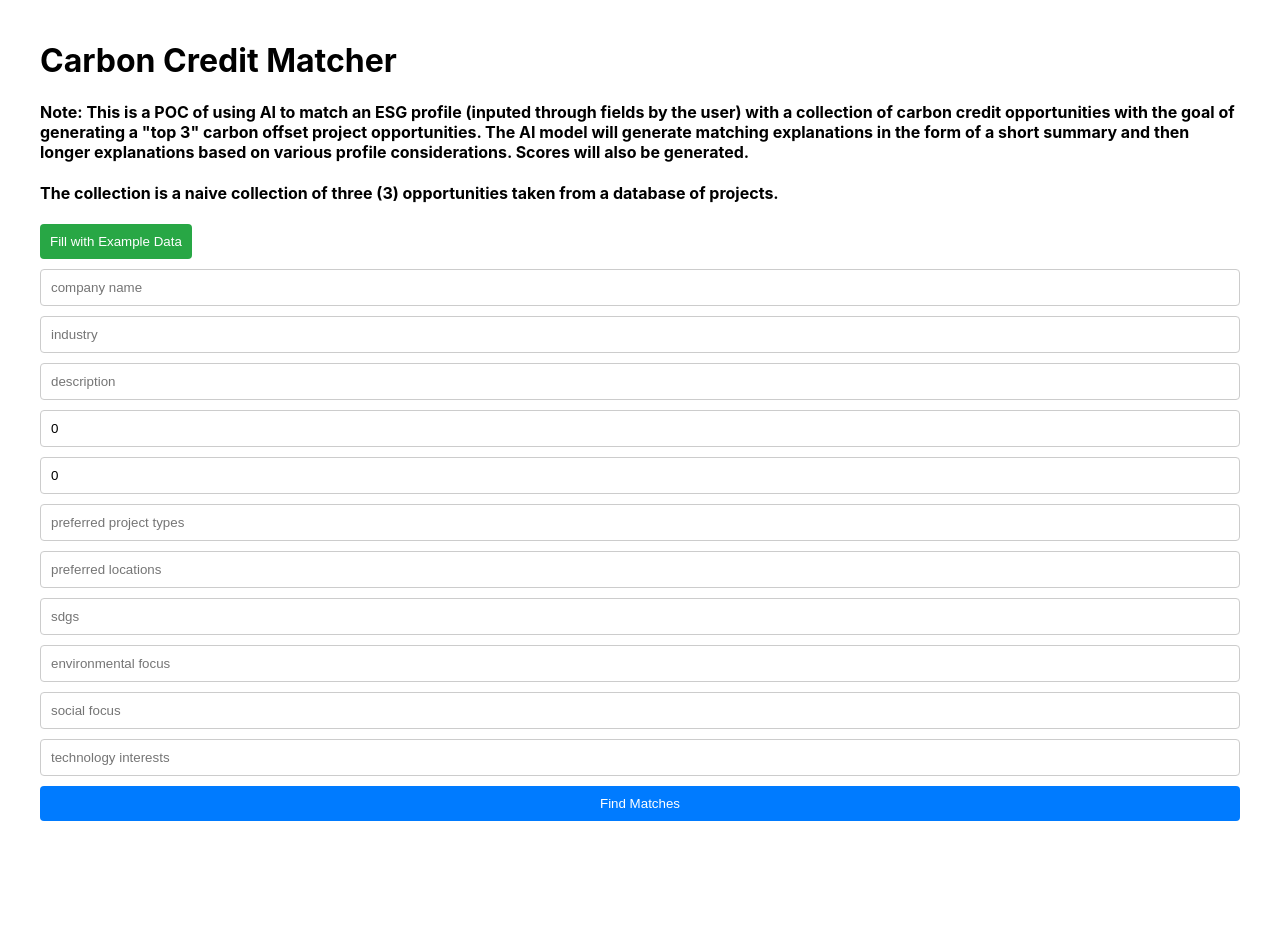
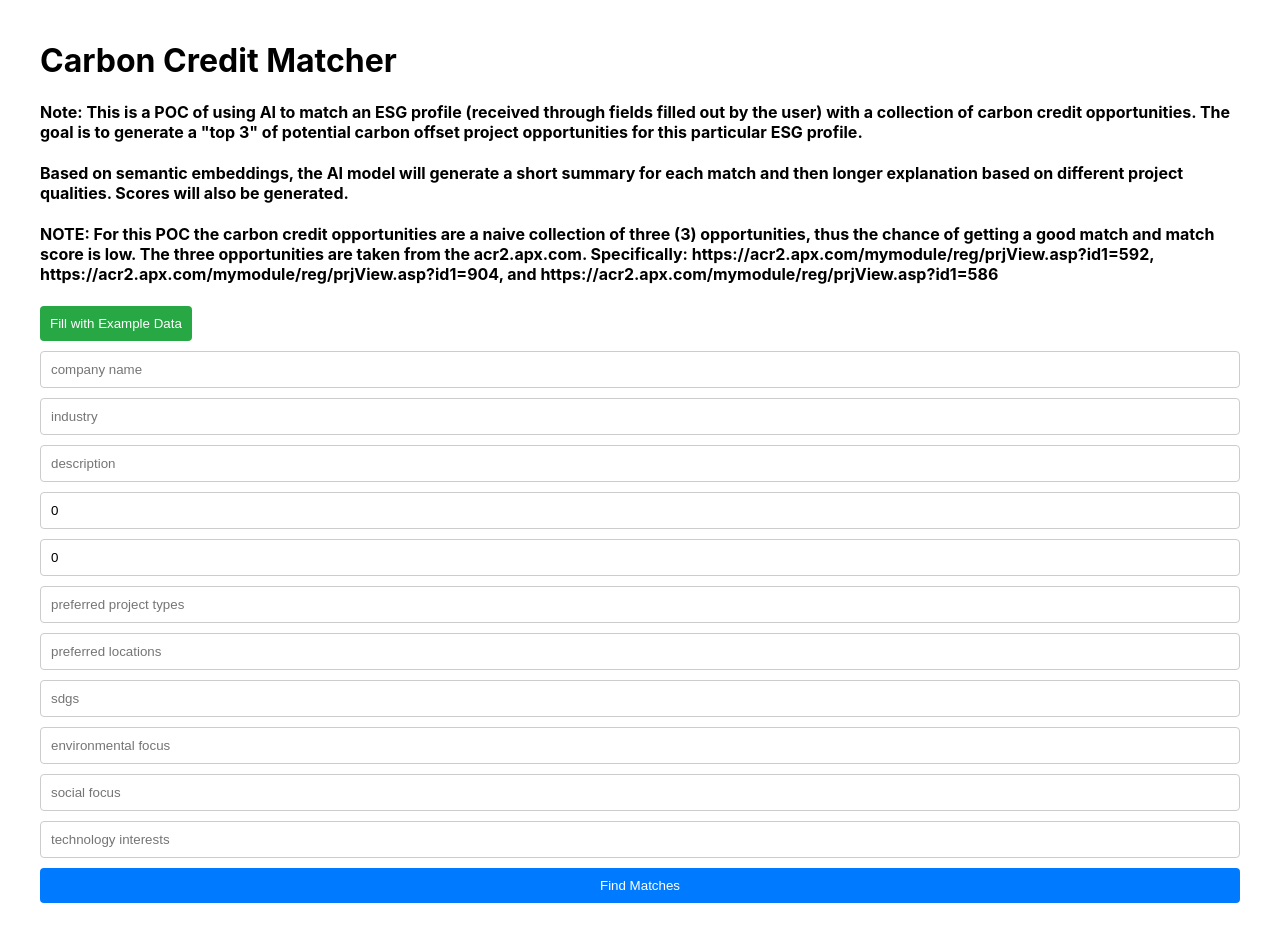
Before and after one commit to AJTJ/carbon-credit-matcher-frontend, a React (Create React App) app: page / in a window 1280 px wide. Before the commit the page ends 861 px from the top, so only its background shows below. Built offline with nearby package versions, Linux system fonts and the light colour scheme.

Commit message:
update Tue 16 Jul 2024 14:02:41 PST

```diff
--- a/src/App.tsx
+++ b/src/App.tsx
@@ -341,22 +341,31 @@ function App() {
         <SpinnerOverlay>
           <Spinner />
           <SpinnerText>
-            This is NOT optimized and may take a few minutes...
+            This is NOT optimized for production and may take a few
+            minutes...scroll down when it is done.
           </SpinnerText>
         </SpinnerOverlay>
       )}
       <h1>Carbon Credit Matcher</h1>
       <h4>
-        Note: This is a POC of using AI to match an ESG profile (inputed through
-        fields by the user) with a collection of carbon credit opportunities
-        with the goal of generating a "top 3" carbon offset project
-        opportunities. The AI model will generate matching explanations in the
-        form of a short summary and then longer explanations based on various
-        profile considerations. Scores will also be generated.
+        Note: This is a POC of using AI to match an ESG profile (received
+        through fields filled out by the user) with a collection of carbon
+        credit opportunities. The goal is to generate a "top 3" of potential
+        carbon offset project opportunities for this particular ESG profile.
       </h4>
       <h4>
-        The collection is a naive collection of three (3) opportunities taken
-        from a database of projects.
+        Based on semantic embeddings, the AI model will generate a short summary
+        for each match and then longer explanation based on different project
+        qualities. Scores will also be generated.
+      </h4>
+      <h4>
+        NOTE: For this POC the carbon credit opportunities are a naive
+        collection of three (3) opportunities, thus the chance of getting a good
+        match and match score is low. The three opportunities are taken from the
+        acr2.apx.com. Specifically:
+        https://acr2.apx.com/mymodule/reg/prjView.asp?id1=592,
+        https://acr2.apx.com/mymodule/reg/prjView.asp?id1=904, and
+        https://acr2.apx.com/mymodule/reg/prjView.asp?id1=586
       </h4>
       <DefaultDataButton onClick={fillDefaultData}>
         Fill with Example Data
```
